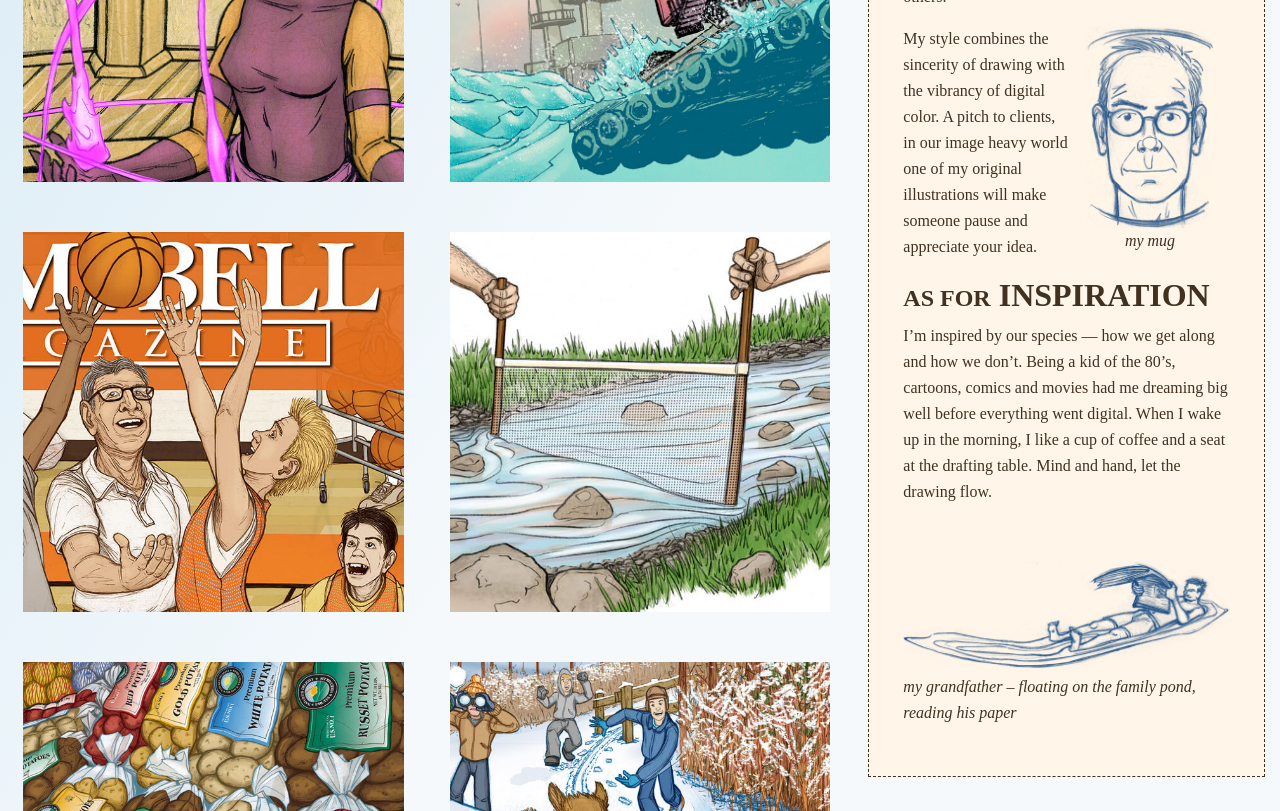
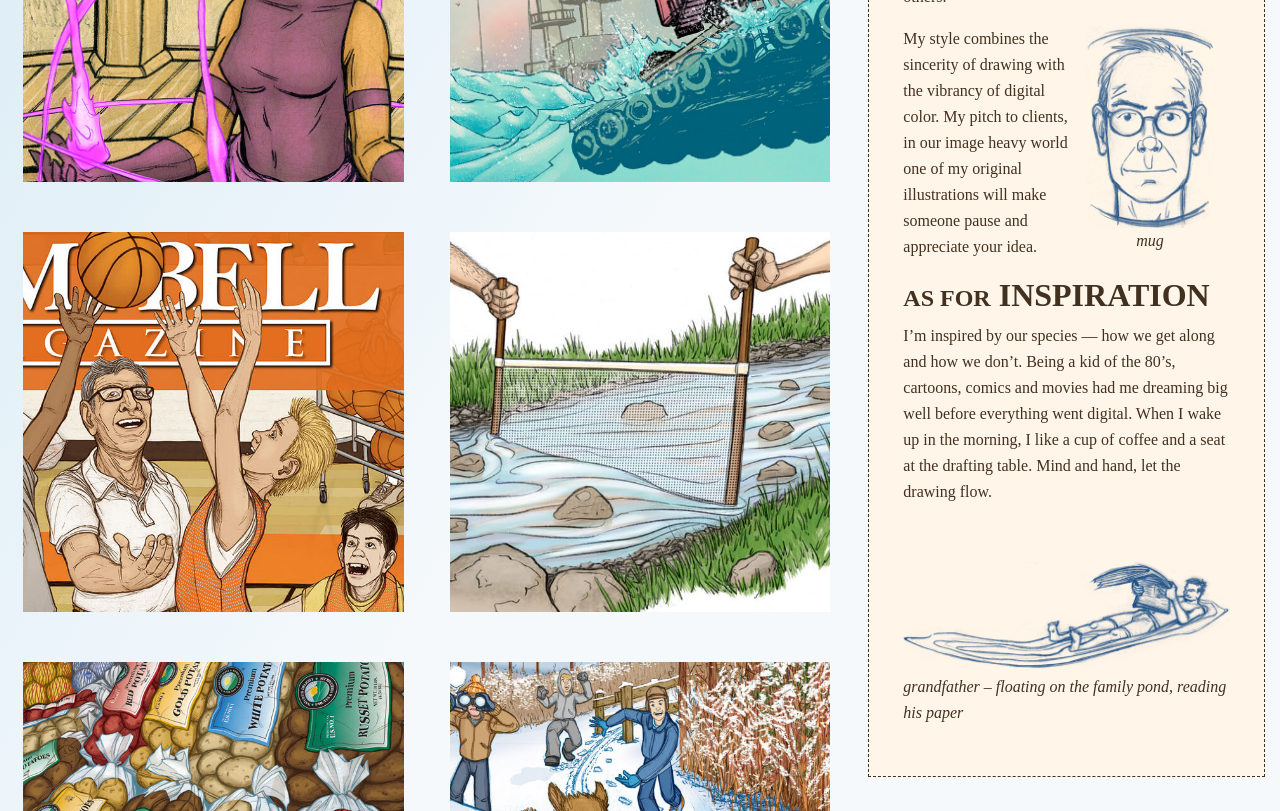
Before and after one commit to bobdry/illus, a Jekyll site: the page built from index.md, in a window 1280 px wide. Shown: the part 504-1315 px from the top of the page. Built offline with Jekyll 4.4.1, drawn with Linux system fonts in a browser that asks for light colours; some web fonts are replaced.

Commit message:
update to basic

```diff
--- a/_includes/basic_info.html
+++ b/_includes/basic_info.html
@@ -3,14 +3,14 @@
 <p>I&rsquo;ve worked in the creative industry for many years. As an illustrator I&rsquo;ve drawn for The Izaak Walton League, Nature&rsquo;s Delight, Campbell Magazine, Corona and Modelo Beers and a few others.</p>
 <div class="mug float-right text-center ml-3 mr-3">
     <div class="mug-anim"><img src="{{ "images/my_mug_anim.gif" | prepend: site.baseurl }}"/></div>
-    <img src="{{ "images/my_mug_one.png" | prepend: site.baseurl }}" class="mug"/><br><em>my mug </em>
+    <img src="{{ "images/my_mug_one.png" | prepend: site.baseurl }}" class="mug"/><br><em>mug </em>
 </div>
-<p>My style combines the sincerity of drawing with the vibrancy of digital color. A pitch to clients, in our image heavy world one of my original illustrations will make someone pause and appreciate your idea.</p>
+<p>My style combines the sincerity of drawing with the vibrancy of digital color. My pitch to clients, in our image heavy world one of my original illustrations will make someone pause and appreciate your idea.</p>
 <h2><span>AS FOR</span> INSPIRATION</h2>
 <p>I&rsquo;m inspired by our species &mdash; how we get along and how we don&rsquo;t. Being a kid of the 80&rsquo;s, cartoons, comics and movies had me dreaming big well before everything went digital. When I wake up in the morning, I like a cup of coffee and a seat at the drafting table. Mind and hand, let the drawing flow.
 <div class="about_image">
     <div class="cloniger-anim"><img src="{{ "images/cloniger-anim-400.gif" | prepend: site.baseurl }}" class="img-fluid"/></div>
-    <img src="{{ "images/cloniger.png" | prepend: site.baseurl }}" class="cloniger img-fluid"/><em>my grandfather &ndash; floating on the family pond, reading his paper</em>
+    <img src="{{ "images/cloniger.png" | prepend: site.baseurl }}" class="cloniger img-fluid"/><em>grandfather &ndash; floating on the family pond, reading his paper</em>
 </div>
 </p>
 </div>
```
